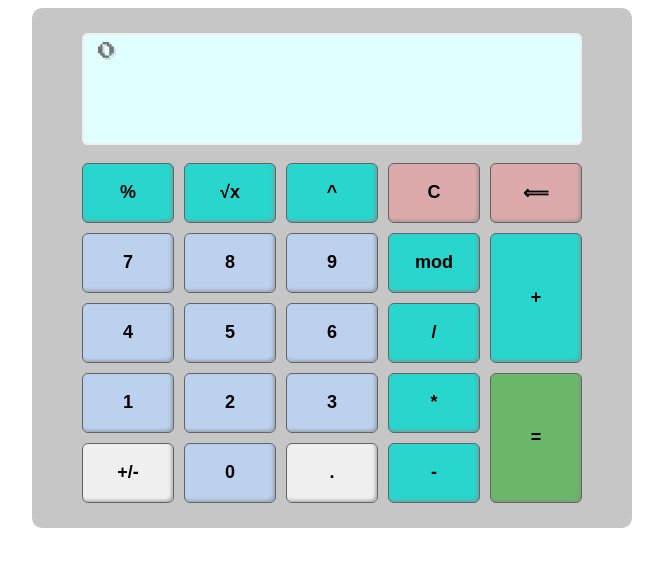
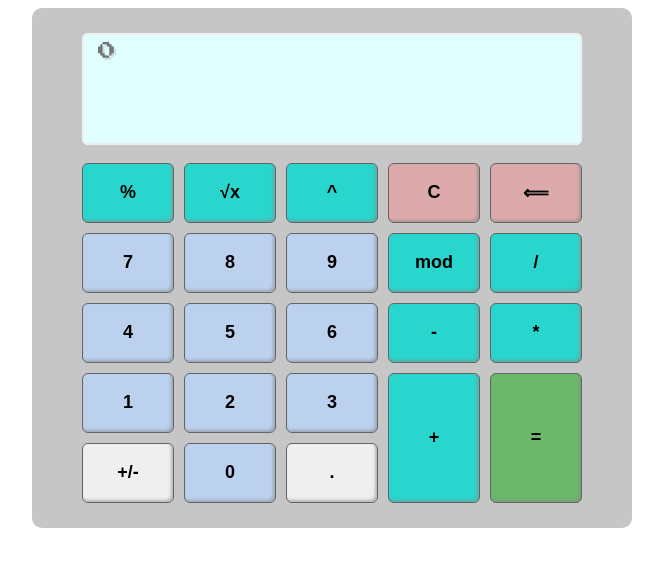
Before and after one commit to Bob5i-ts/WebCalculator, a plain HTML site: page src/index.html in a window 1280 px wide. Shown: the whole page, without its empty margins (308-971 px from the left). Drawn offline with Linux system fonts and the light colour scheme.

Commit message:
Update keys order and style

```diff
--- a/src/index.html
+++ b/src/index.html
@@ -30,20 +30,20 @@
             <button class="btn digit">8</button>
             <button class="btn digit">9</button>
             <button class="btn sign">mod</button>
-            <button class="btn sign plus">+</button>
+            <button class="btn sign">/</button>
             <button class="btn digit">4</button>
             <button class="btn digit">5</button>
             <button class="btn digit">6</button>
-            <button class="btn sign">/</button>
+            <button class="btn sign">-</button>
+            <button class="btn sign">*</button>
             <button class="btn digit">1</button>
             <button class="btn digit">2</button>
             <button class="btn digit">3</button>
-            <button class="btn sign">*</button>
+            <button class="btn sign plus">+</button>
             <button class="btn equal">=</button>
             <button class="btn negate">+/-</button>
             <button class="btn digit">0</button>
             <button class="btn dot">.</button>
-            <button class="btn sign">-</button>
         </div>
     </main>
 </body>
--- a/src/style.css
+++ b/src/style.css
@@ -62,8 +62,8 @@ input {
     background-color: #dcaaaa;
 }
 .plus {
-    grid-column: 5;
-    grid-row: 2/4;
+    grid-column: 4;
+    grid-row: 4/6;
 }
 
 .equal {
```
